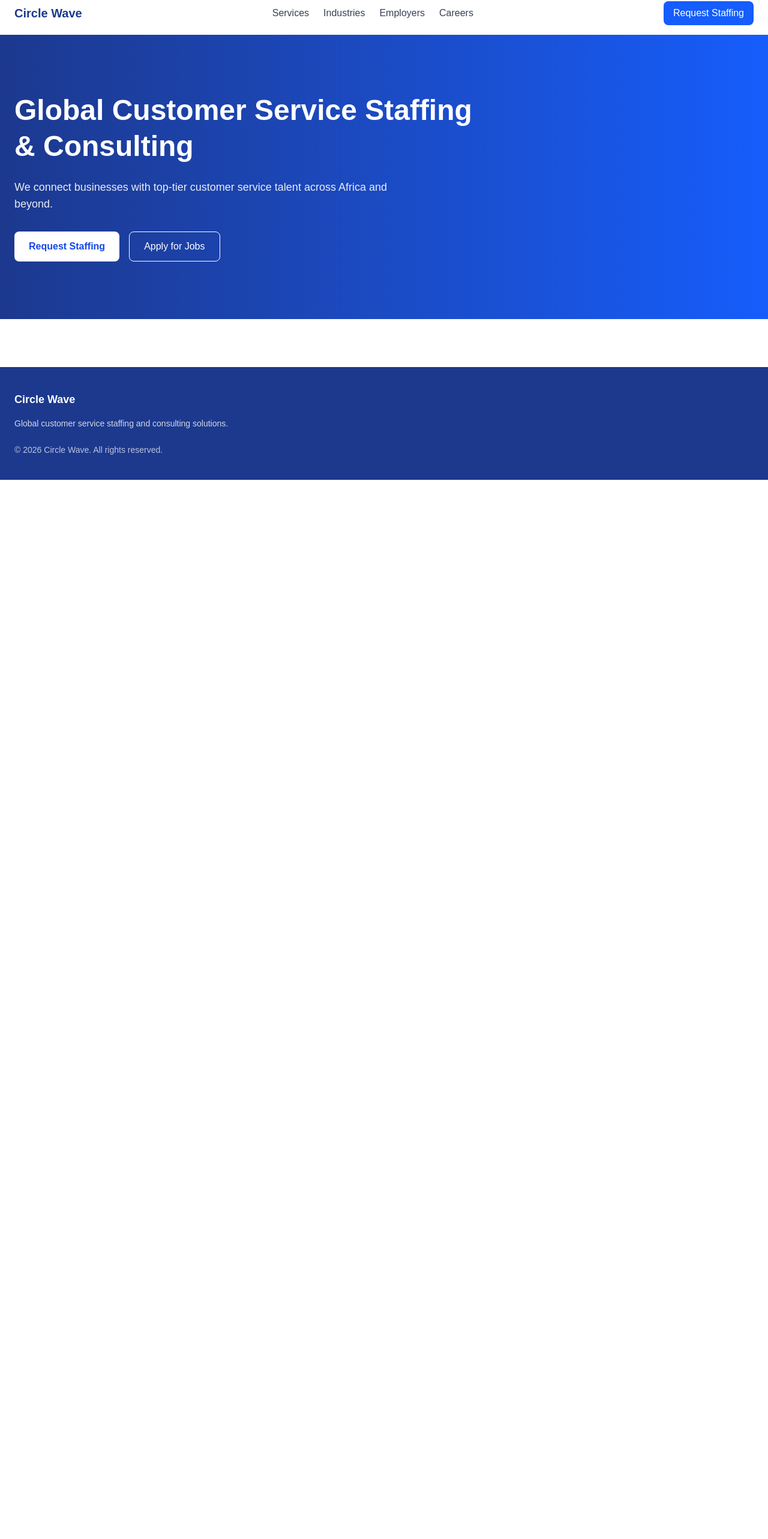
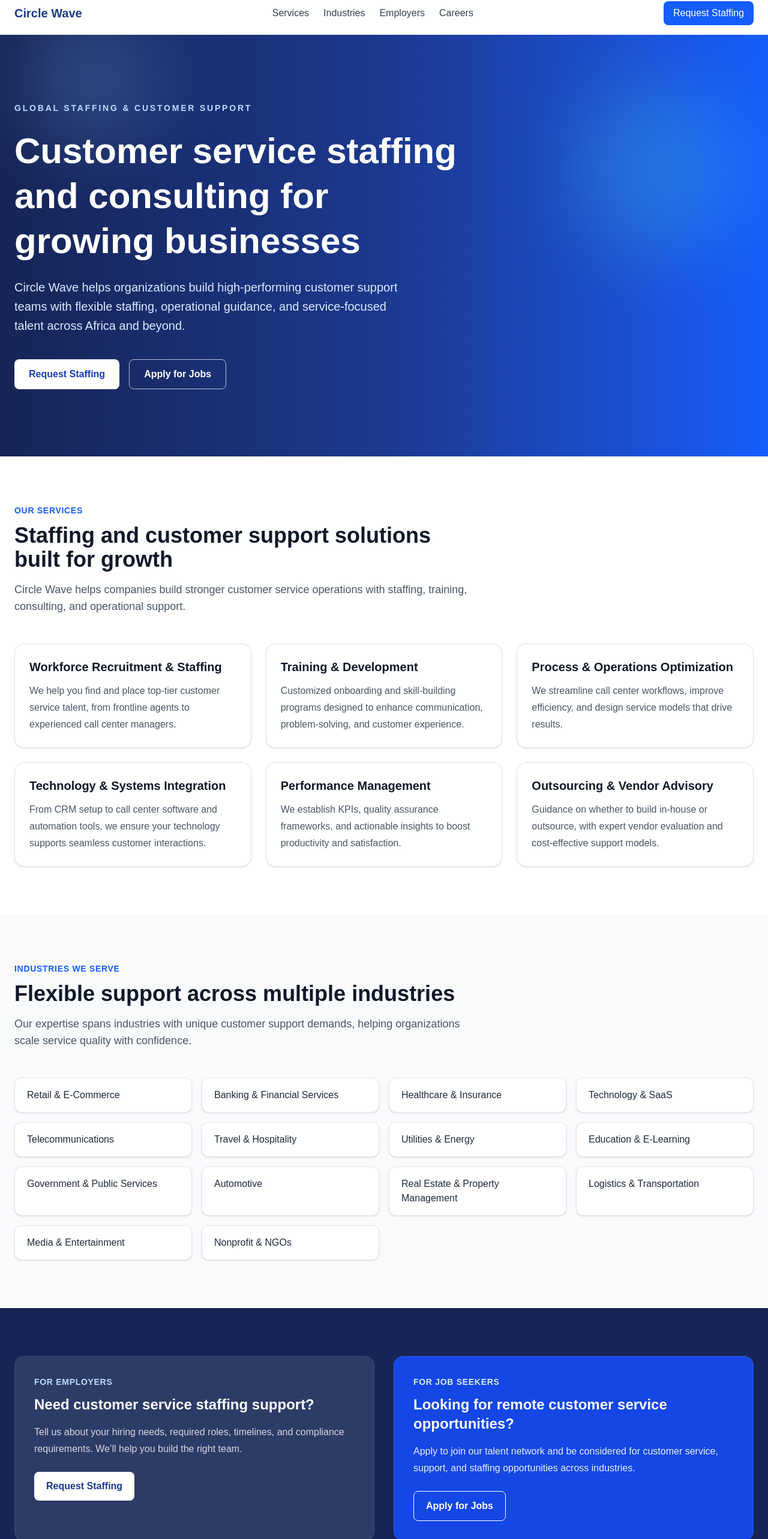
Before and after one commit to emmanuel-anye/circle-wave-website, a Next.js app: page / in a window 1280 px wide. Shown: the part 14-2580 px from the top of the page at 60% size. Before the commit the page ends 814 px from the top, so only its background shows below. Built offline with nearby package versions, Linux system fonts and the light colour scheme.

Commit message:
Build homepage sections for services industries and CTA

```diff
--- a/app/page.tsx
+++ b/app/page.tsx
@@ -1,9 +1,15 @@
+import CallToAction from "@/components/sections/CallToAction";
 import Hero from "@/components/sections/Hero";
+import Industries from "@/components/sections/Industries";
+import Services from "@/components/sections/Services";
 
 export default function Home() {
   return (
     <>
       <Hero />
+      <Services />
+      <Industries />
+      <CallToAction />
     </>
   );
 }
--- /dev/null
+++ b/components/sections/CallToAction.tsx
@@ -0,0 +1,41 @@
+export default function CallToAction() {
+  return (
+    <section className="py-20 bg-blue-950 text-white">
+      <div className="max-w-7xl mx-auto px-6">
+        <div className="grid gap-8 lg:grid-cols-2">
+          <div className="rounded-2xl bg-white/10 p-8 border border-white/10">
+            <p className="text-sm font-semibold uppercase tracking-wider text-blue-200">
+              For Employers
+            </p>
+            <h3 className="mt-3 text-2xl font-bold">
+              Need customer service staffing support?
+            </h3>
+            <p className="mt-4 text-white/80 leading-7">
+              Tell us about your hiring needs, required roles, timelines, and
+              compliance requirements. We’ll help you build the right team.
+            </p>
+            <button className="mt-6 rounded-lg bg-white px-5 py-3 font-semibold text-blue-900">
+              Request Staffing
+            </button>
+          </div>
+
+          <div className="rounded-2xl bg-blue-700 p-8 border border-white/10">
+            <p className="text-sm font-semibold uppercase tracking-wider text-blue-100">
+              For Job Seekers
+            </p>
+            <h3 className="mt-3 text-2xl font-bold">
+              Looking for remote customer service opportunities?
+            </h3>
+            <p className="mt-4 text-white/90 leading-7">
+              Apply to join our talent network and be considered for customer
+              service, support, and staffing opportunities across industries.
+            </p>
+            <button className="mt-6 rounded-lg border border-white px-5 py-3 font-semibold text-white">
+              Apply for Jobs
+            </button>
+          </div>
+        </div>
+      </div>
+    </section>
+  );
+}
--- a/components/sections/Hero.tsx
+++ b/components/sections/Hero.tsx
@@ -1,23 +1,36 @@
 export default function Hero() {
   return (
-    <section className="bg-gradient-to-r from-blue-900 to-blue-600 text-white py-24">
-      <div className="max-w-7xl mx-auto px-6">
-        <h1 className="text-5xl font-bold leading-tight max-w-3xl">
-          Global Customer Service Staffing & Consulting
+    <section className="relative overflow-hidden bg-gradient-to-r from-blue-950 via-blue-900 to-blue-600 text-white py-28">
+      <div className="absolute inset-0 opacity-20">
+        <div className="absolute -top-10 left-10 h-56 w-56 rounded-full bg-blue-300 blur-3xl" />
+        <div className="absolute top-20 right-10 h-72 w-72 rounded-full bg-cyan-300 blur-3xl" />
+      </div>
+
+      <div className="relative max-w-7xl mx-auto px-6">
+        <div className="max-w-3xl">
+          <p className="text-sm font-semibold uppercase tracking-[0.2em] text-blue-200">
+            Global Staffing & Customer Support
+          </p>
+
+          <h1 className="mt-6 text-5xl md:text-6xl font-bold leading-tight">
+            Customer service staffing and consulting for growing businesses
           </h1>
 
-        <p className="mt-6 text-lg max-w-2xl opacity-90">
-          We connect businesses with top-tier customer service talent across Africa and beyond.
+          <p className="mt-6 text-lg md:text-xl max-w-2xl text-blue-100 leading-8">
+            Circle Wave helps organizations build high-performing customer support
+            teams with flexible staffing, operational guidance, and service-focused
+            talent across Africa and beyond.
           </p>
 
-        <div className="mt-8 flex gap-4">
-          <button className="bg-white text-blue-700 px-6 py-3 rounded-lg font-semibold">
+          <div className="mt-10 flex flex-col sm:flex-row gap-4">
+            <button className="bg-white text-blue-800 px-6 py-3 rounded-lg font-semibold">
               Request Staffing
             </button>
 
-          <button className="border border-white px-6 py-3 rounded-lg">
+            <button className="border border-white/70 px-6 py-3 rounded-lg text-white font-semibold">
               Apply for Jobs
             </button>
+          </div>
         </div>
       </div>
     </section>
--- /dev/null
+++ b/components/sections/Industries.tsx
@@ -0,0 +1,33 @@
+import { industries } from "@/content/industries";
+
+export default function Industries() {
+  return (
+    <section className="py-20 bg-slate-50">
+      <div className="max-w-7xl mx-auto px-6">
+        <div className="max-w-3xl">
+          <p className="text-sm font-semibold uppercase tracking-wider text-blue-600">
+            Industries We Serve
+          </p>
+          <h2 className="mt-3 text-3xl md:text-4xl font-bold text-gray-900">
+            Flexible support across multiple industries
+          </h2>
+          <p className="mt-4 text-lg text-gray-600">
+            Our expertise spans industries with unique customer support demands,
+            helping organizations scale service quality with confidence.
+          </p>
+        </div>
+
+        <div className="mt-12 grid gap-4 sm:grid-cols-2 lg:grid-cols-3 xl:grid-cols-4">
+          {industries.map((industry) => (
+            <div
+              key={industry}
+              className="rounded-xl border border-gray-200 bg-white px-5 py-4 text-gray-800 shadow-sm"
+            >
+              {industry}
+            </div>
+          ))}
+        </div>
+      </div>
+    </section>
+  );
+}
--- /dev/null
+++ b/components/sections/Services.tsx
@@ -0,0 +1,38 @@
+import { services } from "@/content/services";
+
+export default function Services() {
+  return (
+    <section className="py-20 bg-white">
+      <div className="max-w-7xl mx-auto px-6">
+        <div className="max-w-3xl">
+          <p className="text-sm font-semibold uppercase tracking-wider text-blue-600">
+            Our Services
+          </p>
+          <h2 className="mt-3 text-3xl md:text-4xl font-bold text-gray-900">
+            Staffing and customer support solutions built for growth
+          </h2>
+          <p className="mt-4 text-lg text-gray-600">
+            Circle Wave helps companies build stronger customer service operations
+            with staffing, training, consulting, and operational support.
+          </p>
+        </div>
+
+        <div className="mt-12 grid gap-6 md:grid-cols-2 lg:grid-cols-3">
+          {services.map((service) => (
+            <div
+              key={service.title}
+              className="rounded-2xl border border-gray-200 bg-white p-6 shadow-sm"
+            >
+              <h3 className="text-xl font-semibold text-gray-900">
+                {service.title}
+              </h3>
+              <p className="mt-3 text-gray-600 leading-7">
+                {service.description}
+              </p>
+            </div>
+          ))}
+        </div>
+      </div>
+    </section>
+  );
+}
--- /dev/null
+++ b/content/industries.ts
@@ -0,0 +1,16 @@
+export const industries = [
+  "Retail & E-Commerce",
+  "Banking & Financial Services",
+  "Healthcare & Insurance",
+  "Technology & SaaS",
+  "Telecommunications",
+  "Travel & Hospitality",
+  "Utilities & Energy",
+  "Education & E-Learning",
+  "Government & Public Services",
+  "Automotive",
+  "Real Estate & Property Management",
+  "Logistics & Transportation",
+  "Media & Entertainment",
+  "Nonprofit & NGOs",
+];
--- /dev/null
+++ b/content/services.ts
@@ -0,0 +1,32 @@
+export const services = [
+  {
+    title: "Workforce Recruitment & Staffing",
+    description:
+      "We help you find and place top-tier customer service talent, from frontline agents to experienced call center managers.",
+  },
+  {
+    title: "Training & Development",
+    description:
+      "Customized onboarding and skill-building programs designed to enhance communication, problem-solving, and customer experience.",
+  },
+  {
+    title: "Process & Operations Optimization",
+    description:
+      "We streamline call center workflows, improve efficiency, and design service models that drive results.",
+  },
+  {
+    title: "Technology & Systems Integration",
+    description:
+      "From CRM setup to call center software and automation tools, we ensure your technology supports seamless customer interactions.",
+  },
+  {
+    title: "Performance Management",
+    description:
+      "We establish KPIs, quality assurance frameworks, and actionable insights to boost productivity and satisfaction.",
+  },
+  {
+    title: "Outsourcing & Vendor Advisory",
+    description:
+      "Guidance on whether to build in-house or outsource, with expert vendor evaluation and cost-effective support models.",
+  },
+];
```
Lines whose indentation alone changed are shown as unchanged.
